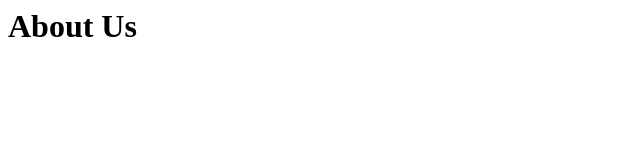
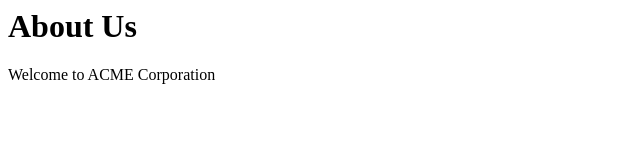
Before and after one commit to Deepika0702/GitTest, a plain HTML site: page about.html in a window 1280 px wide. Shown: the whole page, without its empty margins (0-640 px from the left). Drawn offline with Linux system fonts and the light colour scheme.

Commit message:
Welecome paragraph added

```diff
--- a/about.html
+++ b/about.html
@@ -6,5 +6,6 @@
     <h1>
         About Us
     </h1>
+    <p>Welcome to ACME Corporation</p>
 </body>
 </html>
```
